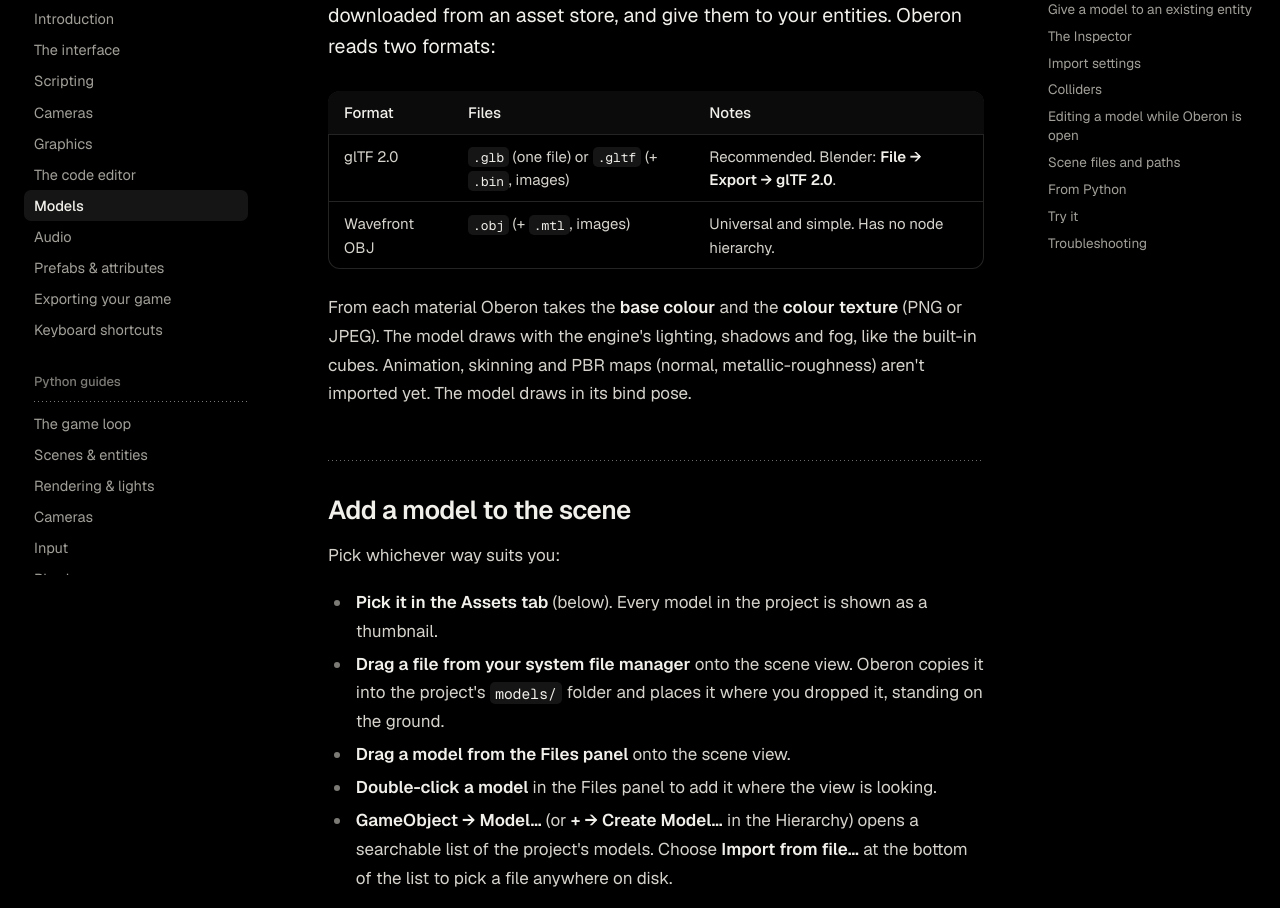
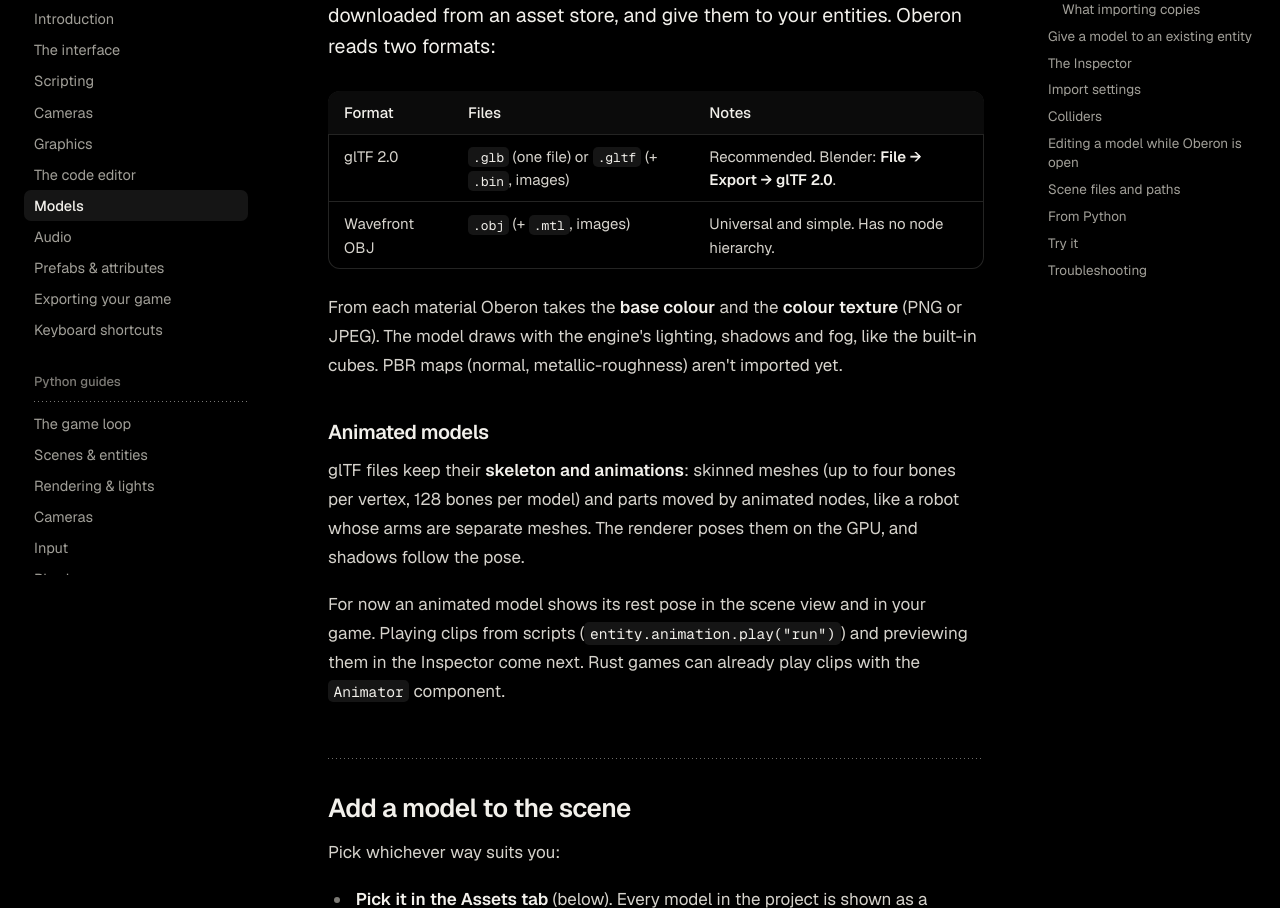
Before and after one commit to x017/automata, a plain HTML site: page docs/site/docs/oberon/models.html in a window 1280 px wide. Shown: the part 225-1133 px from the top of the page. Drawn offline with Linux system fonts and the light colour scheme.

```diff
--- a/docs/site/docs/oberon/models.html
+++ b/docs/site/docs/oberon/models.html
@@ -4,7 +4,7 @@
 <meta charset="utf-8">
 <meta name="viewport" content="width=device-width, initial-scale=1">
 <title>Models · AUTOMATA docs</title>
-<meta name="description" content="From each material Oberon takes the base colour and the colour texture (PNG or JPEG). The model draws with the engine&#x27;s lighting, shadows and fog, like the built-in cubes. Animation, skinning and…">
+<meta name="description" content="From each material Oberon takes the base colour and the colour texture (PNG or JPEG). The model draws with the engine&#x27;s lighting, shadows and fog, like the built-in cubes. PBR maps (normal,…">
 <meta name="theme-color" content="#000000">
 <link rel="stylesheet" href="../_static/docs.css">
 <script>window.DOCS_ROOT = "../";</script>
@@ -39,9 +39,17 @@ reads two formats:</p>
 <div class="table"><table><thead><tr><th>Format</th><th>Files</th><th>Notes</th></tr></thead><tbody><tr><td>glTF 2.0</td><td><code>.glb</code> (one file) or <code>.gltf</code> (+ <code>.bin</code>, images)</td><td>Recommended. Blender: <strong>File → Export → glTF 2.0</strong>.</td></tr><tr><td>Wavefront OBJ</td><td><code>.obj</code> (+ <code>.mtl</code>, images)</td><td>Universal and simple. Has no node hierarchy.</td></tr></tbody></table></div>
 <p>From each material Oberon takes the <strong>base colour</strong> and the <strong>colour
 texture</strong> (PNG or JPEG). The model draws with the engine's lighting,
-shadows and fog, like the built-in cubes. Animation, skinning and PBR maps
-(normal, metallic-roughness) aren't imported yet. The model draws in its
-bind pose.</p>
+shadows and fog, like the built-in cubes. PBR maps (normal,
+metallic-roughness) aren't imported yet.</p>
+<h3 id="animated-models">Animated models<a class="anchor" href="#animated-models" aria-label="Link to this section">#</a></h3>
+<p>glTF files keep their <strong>skeleton and animations</strong>: skinned meshes (up to
+four bones per vertex, 128 bones per model) and parts moved by animated
+nodes, like a robot whose arms are separate meshes. The renderer poses
+them on the GPU, and shadows follow the pose.</p>
+<p>For now an animated model shows its rest pose in the scene view and in
+your game. Playing clips from scripts (<code>entity.animation.play(&quot;run&quot;)</code>) and
+previewing them in the Inspector come next. Rust games can already play
+clips with the <code>Animator</code> component.</p>
 <h2 id="add-a-model-to-the-scene">Add a model to the scene<a class="anchor" href="#add-a-model-to-the-scene" aria-label="Link to this section">#</a></h2>
 <p>Pick whichever way suits you:</p>
 <ul><li><strong>Pick it in the Assets tab</strong> (below). Every model in the project is
@@ -180,7 +188,7 @@ the files.</p>
     <footer class="pager"><a class="prev" href="code-editor.html"><small>Previous</small>The code editor</a><a class="next" href="audio.html"><small>Next</small>Audio</a></footer>
     <p class="edit"><a href="https://github.com/x017/automata/edit/main/docs/wiki/oberon/models.md" rel="noopener">Edit this page on GitHub</a></p>
   </main>
-  <aside class="aside"><nav class="toc" aria-label="On this page"><h2>On this page</h2><ul><li class="l2"><a href="#add-a-model-to-the-scene">Add a model to the scene</a></li><li class="l2"><a href="#the-assets-tab">The Assets tab</a></li><li class="l3"><a href="#what-importing-copies">What importing copies</a></li><li class="l2"><a href="#give-a-model-to-an-existing-entity">Give a model to an existing entity</a></li><li class="l2"><a href="#the-inspector">The Inspector</a></li><li class="l2"><a href="#import-settings">Import settings</a></li><li class="l2"><a href="#colliders">Colliders</a></li><li class="l2"><a href="#editing-a-model-while-oberon-is-open">Editing a model while Oberon is open</a></li><li class="l2"><a href="#scene-files-and-paths">Scene files and paths</a></li><li class="l2"><a href="#from-python">From Python</a></li><li class="l2"><a href="#try-it">Try it</a></li><li class="l2"><a href="#troubleshooting">Troubleshooting</a></li></ul></nav></aside>
+  <aside class="aside"><nav class="toc" aria-label="On this page"><h2>On this page</h2><ul><li class="l3"><a href="#animated-models">Animated models</a></li><li class="l2"><a href="#add-a-model-to-the-scene">Add a model to the scene</a></li><li class="l2"><a href="#the-assets-tab">The Assets tab</a></li><li class="l3"><a href="#what-importing-copies">What importing copies</a></li><li class="l2"><a href="#give-a-model-to-an-existing-entity">Give a model to an existing entity</a></li><li class="l2"><a href="#the-inspector">The Inspector</a></li><li class="l2"><a href="#import-settings">Import settings</a></li><li class="l2"><a href="#colliders">Colliders</a></li><li class="l2"><a href="#editing-a-model-while-oberon-is-open">Editing a model while Oberon is open</a></li><li class="l2"><a href="#scene-files-and-paths">Scene files and paths</a></li><li class="l2"><a href="#from-python">From Python</a></li><li class="l2"><a href="#try-it">Try it</a></li><li class="l2"><a href="#troubleshooting">Troubleshooting</a></li></ul></nav></aside>
 </div>
 </body>
 </html>
```
Also changed, not shown: docs/site/docs/_static/search-index.js, 1 other file.
